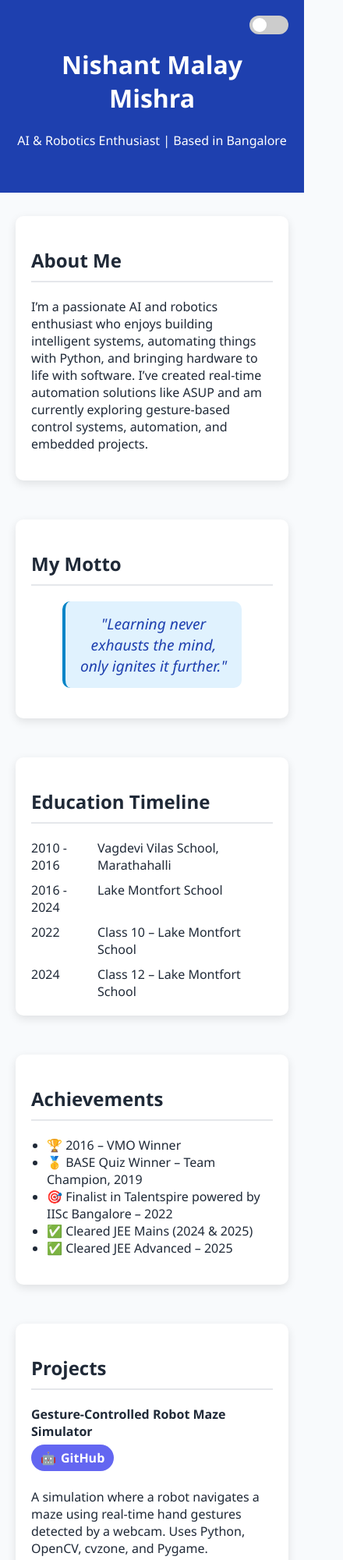
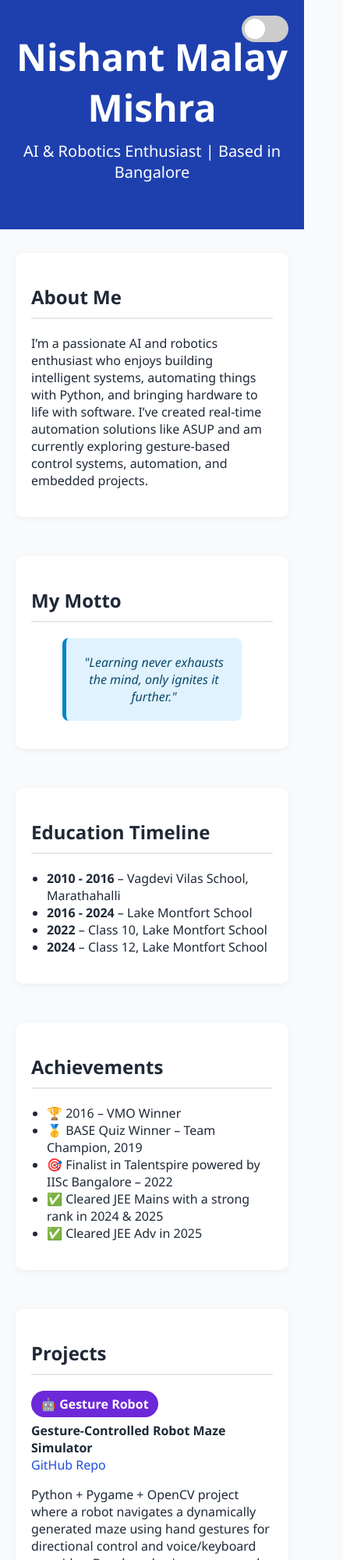
Before and after one commit to NishantMM/nishantmalaymishra.github.io, a plain HTML site: page myfile.html in a window 390 px wide. Shown: the top 2000 px of the page at 78% size, 440 px wide, since content can reach past the window. Drawn offline with Linux system fonts and the light colour scheme.

Commit message:
Update myfile.html

```diff
--- a/myfile.html
+++ b/myfile.html
@@ -2,80 +2,30 @@
 <html lang="en">
 <head>
   <meta charset="UTF-8" />
-  <meta name="viewport" content="width=device-width, initial-scale=1.0"/>
+  <meta name="viewport" content="width=device-width, initial-scale=1.0" />
   <title>Nishant's Portfolio</title>
   <style>
-    :root {
-      --bg: #f8fafc;
-      --text: #1f2937;
-      --card: #ffffff;
-      --accent: #1e40af;
-    }
-    [data-theme="dark"] {
-      --bg: #0f172a;
-      --text: #e2e8f0;
-      --card: #1e293b;
-      --accent: #60a5fa;
-    }
     body {
       font-family: 'Segoe UI', sans-serif;
       margin: 0;
       padding: 0;
-      background: var(--bg);
-      color: var(--text);
-      transition: all 0.3s ease;
+      background: #f8fafc;
+      color: #1f2937;
+      transition: background 0.5s, color 0.5s;
     }
     header {
-      background: var(--accent);
+      background: #1e40af;
       color: white;
       padding: 40px 20px;
       text-align: center;
-      position: relative;
     }
-    #darkToggle {
-      position: absolute;
-      top: 20px;
-      right: 20px;
-      cursor: pointer;
+    header h1 {
+      margin: 0;
+      font-size: 48px;
     }
-    .switch {
-      position: relative;
-      display: inline-block;
-      width: 50px;
-      height: 24px;
-    }
-    .switch input {
-      opacity: 0;
-      width: 0;
-      height: 0;
-    }
-    .slider {
-      position: absolute;
-      cursor: pointer;
-      top: 0;
-      left: 0;
-      right: 0;
-      bottom: 0;
-      background-color: #ccc;
-      transition: .4s;
-      border-radius: 24px;
-    }
-    .slider:before {
-      position: absolute;
-      content: "";
-      height: 18px;
-      width: 18px;
-      left: 4px;
-      bottom: 3px;
-      background-color: white;
-      transition: .4s;
-      border-radius: 50%;
-    }
-    input:checked + .slider {
-      background-color: #2196F3;
-    }
-    input:checked + .slider:before {
-      transform: translateX(26px);
+    header p {
+      font-size: 20px;
+      margin-top: 10px;
     }
     .container {
       max-width: 1000px;
@@ -84,11 +34,11 @@
     }
     section {
       margin-bottom: 50px;
-      background: var(--card);
+      background: white;
       padding: 20px;
       border-radius: 10px;
-      box-shadow: 0 4px 12px rgba(0,0,0,0.1);
-      transition: background 0.3s ease, transform 0.3s ease;
+      box-shadow: 0 2px 8px rgba(0,0,0,0.05);
+      transition: transform 0.3s;
     }
     section:hover {
       transform: scale(1.01);
@@ -103,66 +53,118 @@
       padding-left: 20px;
     }
     a {
-      color: var(--accent);
+      color: #1d4ed8;
       text-decoration: none;
     }
     a:hover {
       text-decoration: underline;
     }
-    .project {
-      margin-bottom: 20px;
-    }
-    blockquote {
-      font-style: italic;
-      text-align: center;
-      color: #1e40af;
-      font-size: 1.2em;
-      background: #e0f2fe;
-      border-left: 4px solid #0284c7;
-      padding: 15px;
-      border-radius: 10px;
-    }
-    img.github-badge {
-      display: block;
-      margin: 0 auto;
-      max-width: 100%;
-    }
-    .timeline {
-      display: grid;
-      grid-template-columns: 1fr 3fr;
-      gap: 10px;
-    }
-    .badge {
-      display: inline-flex;
-      align-items: center;
-      gap: 6px;
+    .project-badge {
+      display: inline-block;
       padding: 6px 12px;
       border-radius: 20px;
       font-weight: bold;
       color: white;
-      margin: 6px 0;
+      margin-bottom: 6px;
     }
-    .badge-code { background-color: #6366f1; }
-    .badge-cursor { background-color: #14b8a6; }
-    .badge-logic { background-color: #f59e0b; }
+    .badge-purple { background: #6d28d9; }
+    .badge-teal { background: #0d9488; }
+    .badge-orange { background: #ea580c; }
+    blockquote {
+      background: #e0f2fe;
+      color: #0c4a6e;
+      font-style: italic;
+      text-align: center;
+      padding: 20px;
+      border-left: 5px solid #0284c7;
+      border-radius: 8px;
+    }
+    .dark {
+      background: #0f172a;
+      color: #f1f5f9;
+    }
+    .dark section {
+      background: #1e293b;
+      box-shadow: 0 2px 8px rgba(255,255,255,0.05);
+    }
+    .toggle-container {
+      position: fixed;
+      top: 20px;
+      right: 20px;
+      display: flex;
+      align-items: center;
+      gap: 10px;
+    }
+    .slider {
+      position: relative;
+      display: inline-block;
+      width: 60px;
+      height: 34px;
+    }
+    .slider input {
+      opacity: 0;
+      width: 0;
+      height: 0;
+    }
+    .slider .switch {
+      position: absolute;
+      cursor: pointer;
+      top: 0;
+      left: 0;
+      right: 0;
+      bottom: 0;
+      background-color: #ccc;
+      transition: .4s;
+      border-radius: 34px;
+    }
+    .slider .switch:before {
+      position: absolute;
+      content: "";
+      height: 26px;
+      width: 26px;
+      left: 4px;
+      bottom: 4px;
+      background-color: white;
+      transition: .4s;
+      border-radius: 50%;
+    }
+    input:checked + .switch {
+      background-color: #4ade80;
+    }
+    input:checked + .switch:before {
+      transform: translateX(26px);
+    }
+    .gallery {
+      display: flex;
+      flex-direction: column;
+      align-items: center;
+    }
     .gallery img {
-      width: 100px;
-      height: 100px;
-      object-fit: cover;
-      border-radius: 8px;
-      margin: 5px;
+      max-width: 100%;
+      height: auto;
+      border-radius: 10px;
+      margin-bottom: 10px;
+      box-shadow: 0 4px 10px rgba(0,0,0,0.1);
+    }
+    .hashtag {
+      font-style: italic;
+      color: #4b5563;
+      margin-bottom: 30px;
     }
   </style>
 </head>
 <body>
 
+<div class="toggle-container">
+  <label class="slider">
+    <input type="checkbox" id="modeToggle">
+    <span class="switch"></span>
+  </label>
+</div>
+
 <header>
   <h1>Nishant Malay Mishra</h1>
   <p>AI & Robotics Enthusiast | Based in Bangalore</p>
-  <label id="darkToggle" class="switch">
-    <input type="checkbox" id="darkSwitch">
-    <span class="slider"></span>
-  </label>
 </header>
 
 <div class="container">
@@ -179,12 +181,12 @@
 
   <section id="education">
     <h2>Education Timeline</h2>
-    <div class="timeline">
-      <div>2010 - 2016</div><div>Vagdevi Vilas School, Marathahalli</div>
-      <div>2016 - 2024</div><div>Lake Montfort School</div>
-      <div>2022</div><div>Class 10 – Lake Montfort School</div>
-      <div>2024</div><div>Class 12 – Lake Montfort School</div>
-    </div>
+    <ul>
+      <li><strong>2010 - 2016</strong> – Vagdevi Vilas School, Marathahalli</li>
+      <li><strong>2016 - 2024</strong> – Lake Montfort School</li>
+      <li><strong>2022</strong> – Class 10, Lake Montfort School</li>
+      <li><strong>2024</strong> – Class 12, Lake Montfort School</li>
+    </ul>
   </section>
 
   <section id="achievements">
@@ -193,29 +195,33 @@
       <li>🏆 2016 – VMO Winner</li>
       <li>🥇 BASE Quiz Winner – Team Champion, 2019</li>
       <li>🎯 Finalist in Talentspire powered by IISc Bangalore – 2022</li>
-      <li>✅ Cleared JEE Mains (2024 & 2025)</li>
-      <li>✅ Cleared JEE Advanced – 2025</li>
+      <li>✅ Cleared JEE Mains with a strong rank in 2024 & 2025</li>
+      <li>✅ Cleared JEE Adv in 2025</li>
     </ul>
   </section>
 
   <section id="projects">
     <h2>Projects</h2>
+
     <div class="project">
+      <span class="project-badge badge-purple">🤖 Gesture Robot</span><br>
       <strong>Gesture-Controlled Robot Maze Simulator</strong><br>
-      <span class="badge badge-code">🤖 <a href="https://github.com/NishantMM/Gesture-Robot-Simulator" style="color:white">GitHub</a></span>
-      <p>A simulation where a robot navigates a maze using real-time hand gestures detected by a webcam. Uses Python, OpenCV, cvzone, and Pygame.</p>
+      <a href="https://github.com/NishantMM/Gesture-Robot-Simulator">GitHub Repo</a>
+      <p>Python + Pygame + OpenCV project where a robot navigates a dynamically generated maze using hand gestures for directional control and voice/keyboard overrides. Developed using cvzone and custom logic.</p>
     </div>
 
     <div class="project">
+      <span class="project-badge badge-teal">🖱️ Cursor Control</span><br>
       <strong>Cursor Controller with Hand Gestures</strong><br>
-      <span class="badge badge-cursor">🖱️ <a href="https://github.com/NishantMM/cursor-controller" style="color:white">GitHub</a></span>
-      <p>Controls your system cursor using index finger gestures via webcam, built with OpenCV and PyAutoGUI. Includes fingertip tracking and gesture filters.</p>
+      <a href="https://github.com/NishantMM/cursor-controller">GitHub Repo</a>
+      <p>Uses OpenCV and PyAutoGUI to track hand gestures and control the mouse cursor. Designed for accessibility and touchless computing.</p>
     </div>
 
     <div class="project">
+      <span class="project-badge badge-orange">📅 ASUP System</span><br>
       <strong>ASUP – Automated Substitution Program</strong><br>
-      <span class="badge badge-logic">📅 <a href="https://github.com/NishantMM/ASUP" style="color:white">GitHub</a></span>
-      <p>A real-time automation system implemented at Lake Montfort School. It assigns teacher substitutions based on availability and class schedules.</p>
+      <a href="https://github.com/NishantMM/ASUP">GitHub Repo</a>
+      <p>A real-time program implemented in my school that dynamically assigns teacher substitutions based on availability and class schedules.</p>
     </div>
   </section>
 
@@ -241,16 +247,23 @@
   <section id="gallery">
     <h2>Gallery</h2>
     <div class="gallery">
-      <!-- Add your image paths here -->
-      <img src="img1.jpg" alt="Gallery Image 1">
-      <img src="img2.jpg" alt="Gallery Image 2">
-      <img src="img3.jpg" alt="Gallery Image 3">
+      <img src="/mnt/data/1668606224364.jpg" alt="Winning with team">
+      <div class="hashtag">#VictoryDay #SchoolChampions</div>
+
+      <img src="/mnt/data/DSC_0916.JPG" alt="Inauguration ceremony">
+      <div class="hashtag">#Inauguration #LeadershipRole</div>
+
+      <img src="/mnt/data/DSC_1351.JPG" alt="Speech at podium">
+      <div class="hashtag">#PublicSpeaking #Investiture</div>
+
+      <img src="/mnt/data/WhatsApp Image 2023-02-10 at 6.33.46 PM.jpeg" alt="With friend">
+      <div class="hashtag">#FarewellFeels #Memories</div>
     </div>
   </section>
 
   <section id="github">
     <h2>My GitHub Activity</h2>
-    <img class="github-badge" src="https://github-readme-stats.vercel.app/api?username=NishantMM&show_icons=true&theme=default&count_private=true&hide=contribs" alt="GitHub Stats">
+    <img class="github-badge" src="https://github-readme-stats.vercel.app/api?username=NishantMM&show_icons=true&count_private=true&theme=default" alt="GitHub Stats">
   </section>
 
   <section id="contact">
@@ -262,14 +275,14 @@
 </div>
 
 <footer>
-  <p>© 2025 Nishant Malay Mishra. All rights reserved.</p>
+  <p style="text-align: center; padding: 20px; color: gray">© 2025 Nishant Malay Mishra. All rights reserved.</p>
 </footer>
 
 <script>
-  const toggle = document.getElementById('darkSwitch');
-  toggle.onchange = () => {
-    document.documentElement.dataset.theme = toggle.checked ? 'dark' : '';
-  };
+  const toggle = document.getElementById('modeToggle');
+  toggle.addEventListener('change', () => {
+    document.body.classList.toggle('dark');
+  });
 </script>
 
 </body>
```
